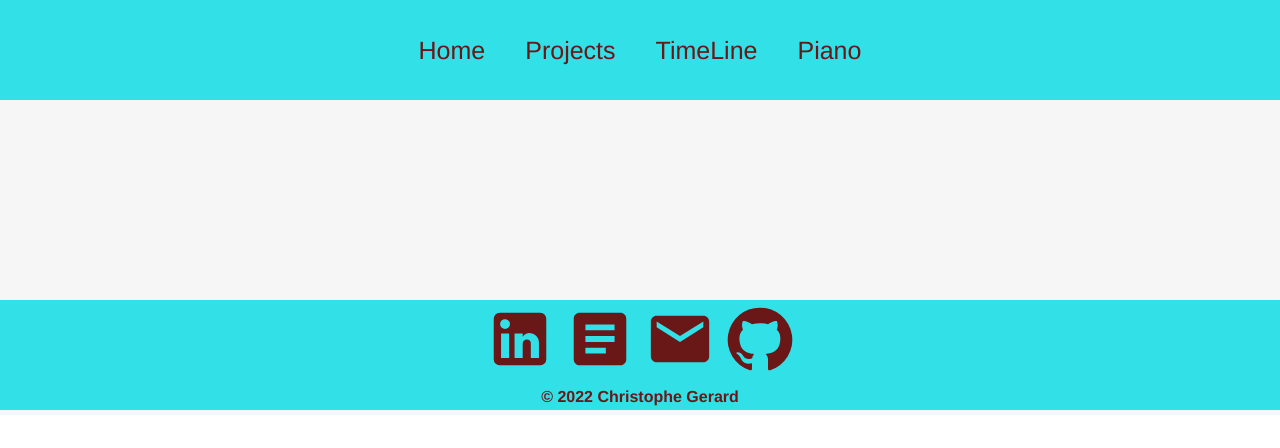
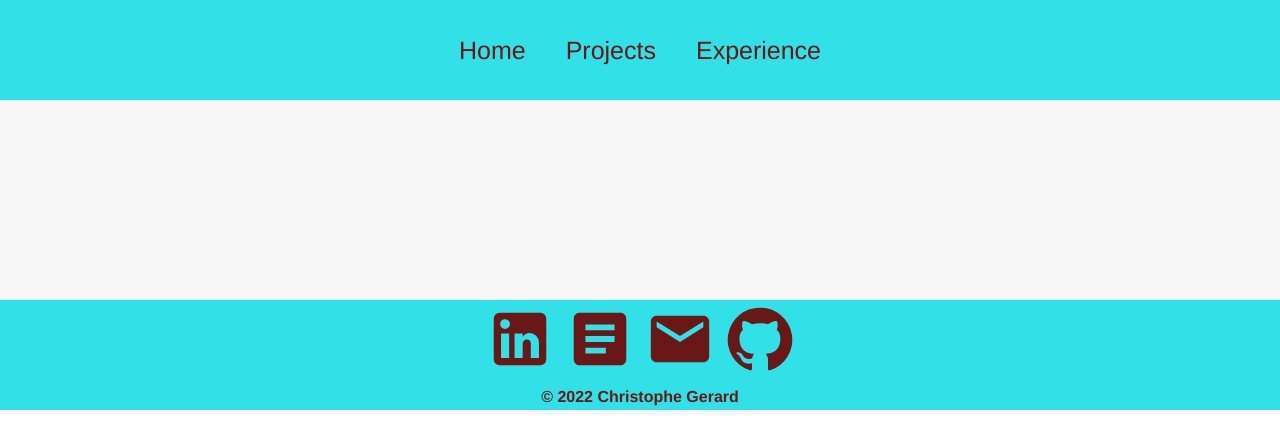
Before and after one commit to Flawlessgod/portfolio, a React (Create React App) app: page / in a window 1280 px wide. Shown: the top 448 px of the page. Built offline with nearby package versions, Linux system fonts and the light colour scheme.

Commit message:
Revert "Add Navbar item"

```diff
--- a/src/components/Navbar.jsx
+++ b/src/components/Navbar.jsx
@@ -22,8 +22,7 @@ function Navbar() {
       <div className="links">
         <Link to="/portfolio">Home</Link>
         <Link to="/portfolio/projects">Projects</Link>
-        <Link to="/portfolio/experience">TimeLine</Link>
-        <Link to="/portfolio/piano">Piano</Link>
+        <Link to="/portfolio/experience">Experience</Link>
       </div>
     </div>
   );
--- a/src/pages/Home.jsx
+++ b/src/pages/Home.jsx
@@ -28,7 +28,7 @@ function Home() {
           </p>
 
           <a href="https://www.linkedin.com/in/christophe-gerard-449743260/">
-            <LinkedInIcon />
+          <LinkedInIcon />
           </a>
 
           <a href="https://docs.google.com/document/d/1QqB4ymzBy0qEQWiPLtwwrZapeMGxI-OFcIX5eJrgnDM/edit?usp=sharing">
@@ -63,7 +63,7 @@ function Home() {
           <ol className="list">
             <li className="item">
               <div>Back-End</div>
-              <span>MySql</span>
+              <span>N/A</span>
             </li>
           </ol>
         </div>
```
Also changed, not shown: src/pages/Piano.jsx (deleted, +0 -22 lines).
